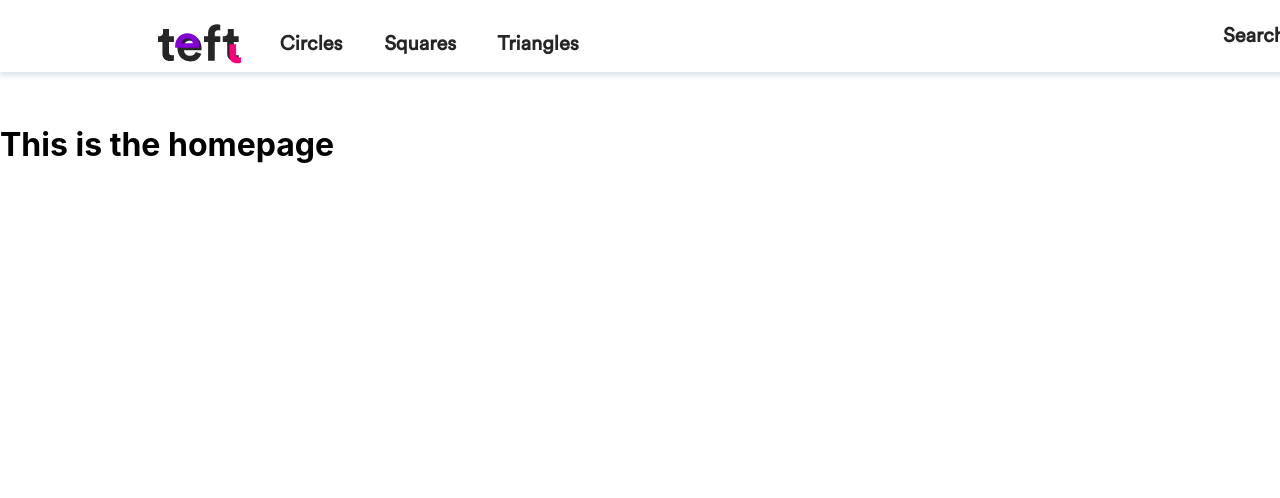
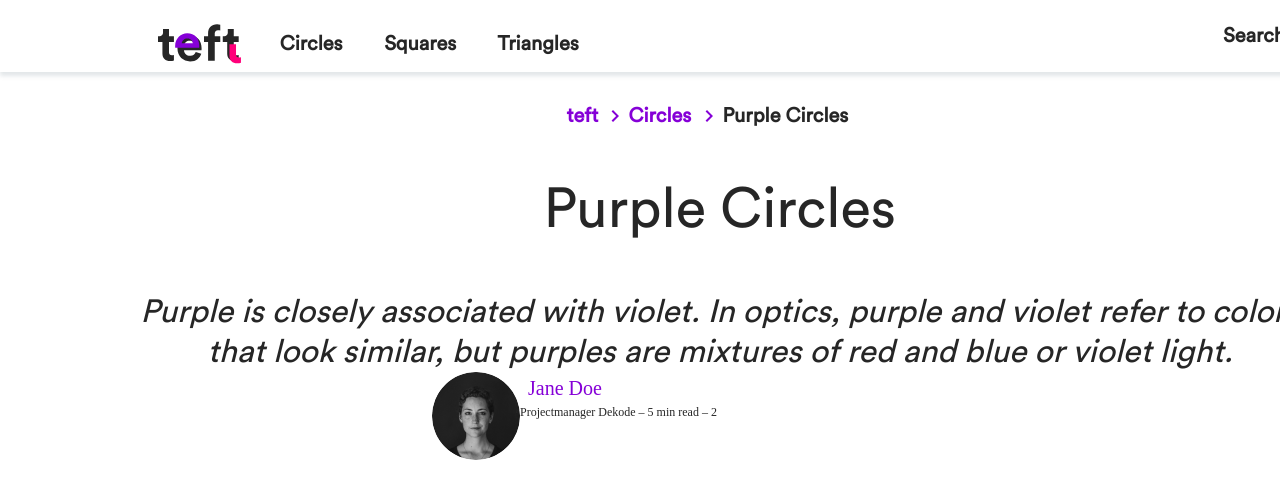
Before and after one commit to CloudMunk/dekode_technical, a React (Create React App) app: page / in a window 1280 px wide. Shown: the top 498 px of the page. Built offline with nearby package versions, Linux system fonts and the light colour scheme.

Commit message:
Landing Page layout
Began setting up elements and sections of landing page for desktop.

```diff
--- a/src/App.css
+++ b/src/App.css
@@ -1,38 +1,7 @@
-.App {
-  text-align: center;
+.desktopContainer {
+  position: relative;
+  width: 1440px;
+  height: 3116px;
+  /* White */
+  background: #FFFFFF;
 }
-
-.App-logo {
-  height: 40vmin;
-  pointer-events: none;
-}
-
-@media (prefers-reduced-motion: no-preference) {
-  .App-logo {
-    animation: App-logo-spin infinite 20s linear;
-  }
-}
-
-.App-header {
-  background-color: #282c34;
-  min-height: 100vh;
-  display: flex;
-  flex-direction: column;
-  align-items: center;
-  justify-content: center;
-  font-size: calc(10px + 2vmin);
-  color: white;
-}
-
-.App-link {
-  color: #61dafb;
-}
-
-@keyframes App-logo-spin {
-  from {
-    transform: rotate(0deg);
-  }
-  to {
-    transform: rotate(360deg);
-  }
-}
--- a/src/App.js
+++ b/src/App.js
@@ -12,7 +12,7 @@ class App extends React.Component {
 
   render() {
     return(
-      <div>
+      <div className="desktopContainer">
           <Header />
           <Switch>
             <Route exact path="/" component={Homepage} />
--- a/src/components/homepage/homepage.component.jsx
+++ b/src/components/homepage/homepage.component.jsx
@@ -1,10 +1,44 @@
 import React from 'react'
+
+import rightArrowSmall from '../../assets/arrowSmallRight.svg'
+import janeDoe from '../../assets/janeDoe.png'
 
 import './homepage.styles.scss'
 
 const Homepage = () => (
-    <div className="homepageContainer">
-        <h1>This is the homepage</h1>
+    <div className="autoLayout">
+        <div className="frame13">
+            <p className="teft">
+                teft
+            </p>
+            <img src={rightArrowSmall} alt="Small pruple arrow pointing right" className="forwardFirst" />
+            <p className="circlesHome">
+                Circles
+            </p>
+            <img src={rightArrowSmall} alt="Small pruple arrow pointing right" className="forwardSecond" />
+            <p className="purpleCircles">
+                Purple Circles
+            </p>
+        </div>
+       <h1 className="pageHeader">
+            Purple Circles
+       </h1>
+       <p className="purpleAssociated">
+        Purple is closely associated with violet. In optics, purple and violet refer to colors that
+        look similar, but purples are mixtures of red and blue or violet light.
+       </p>
+       <div className="frame28">
+       <img src={janeDoe} className="janeDoe" alt="Jane Doe worker"/>
+           <div className="frame26">
+                <p className="janeDoeName">
+                    Jane Doe
+                </p>
+                <p className="metatekstDesktop">
+                    Projectmanager Dekode – 5 min read – 2
+                </p>
+           </div>
+
+       </div>
     </div>
 )
 
--- a/src/components/homepage/homepage.styles.jsx
+++ /dev/null
@@ -1 +0,0 @@
-import styled from 'styled-components';
--- a/src/components/homepage/homepage.styles.scss
+++ b/src/components/homepage/homepage.styles.scss
@@ -1,10 +1,14 @@
-$breakpoint-tablet: 1199px;
 $breakpoint-bigscreen: 4000px;
 $breakpoint-mobile: 799px;
-
+@font-face {
+   font-family: 'CircularStdBook';
+   src: url(/fonts/CircularStdBook.woff) format('woff'),
+        url(/fonts/CircularStdBook.woff2) format('woff2'),
+   }
 // Desktop
 @media (min-width: 1200px) and (max-width: $breakpoint-bigscreen) {
- .homepageContainer {
+
+   .autoLayout {
       display: flex;
       flex-direction: column;
       padding: 0px;
@@ -14,6 +18,268 @@ $breakpoint-mobile: 799px;
       height: 3012px;
       left: 0px;
       top: 104px;
+   }
+   .frame13 {
+      /* Auto Layout */
+      display: flex;
+      flex-direction: row;
+      padding: 0px;
+      position: static;
+      width: 307px;
+      height: 24px;
+      left: calc(50% - 307px/2);
+      top: calc(50% - 24px/2 - 1494px);
+
+      /* Inside Auto Layout */
+      flex: none;
+      order: 0;
+      align-self: center;
+      margin: 0px 48px;
+   }
+   .teft {
+      position: static;
+      width: 34px;
+      height: 24px;
+      left: 0px;
+      top: 0px;
+
+      /* Navigasjon desktop */
+      font-family: 'CircularStdBook';
+      font-style: normal;
+      font-weight: bold;
+      font-size: 20px;
+      line-height: 24px;
+      /* identical to box height, or 120% */
+
+
+      /* Main */
+      color: #8500D7;
+
+      /* Inside Auto Layout */
+      flex: none;
+      order: 0;
+      align-self: center;
+      margin: 8px 0px;
+   }
+   .purpleCircles {
+      position: static;
+      width: 127px;
+      height: 24px;
+      left: 180px;
+      top: 0px;
+
+      /* Navigasjon desktop */
+      font-family: 'CircularStdBook';
+      font-style: normal;
+      font-weight: bold;
+      font-size: 20px;
+      line-height: 24px;
+      /* identical to box height, or 120% */
+
+
+      /* Black */
+      color: #262626;
+
+      /* Inside Auto Layout */
+      flex: none;
+      order: 4;
+      align-self: center;
+      margin: 8px 0px;
+   }
+   .circlesHome {
+      position: static;
+      width: 66px;
+      height: 24px;
+      left: 74px;
+      top: 0px;
+
+      /* Navigasjon desktop */
+
+      font-family: 'CircularStdBook';
+      font-style: normal;
+      font-weight: bold;
+      font-size: 20px;
+      line-height: 24px;
+      /* identical to box height, or 120% */
+      /* Main */
+      color: #8500D7;
+      /* Inside Auto Layout */
+      flex: none;
+      order: 2;
+      align-self: center;
+      margin: 8px 0px;
+   }
+   .forwardFirst {
+      position: static;
+      left: 42px;
+      top: 0px;
+      /* Inside Auto Layout */
+      flex: none;
+      order: 1;
+      align-self: center;
+      margin: 8px 10px;
+   }
+   .forwardSecond {
+      position: static;
+      left: 148px;
+      top: 0px;
+      /* Inside Auto Layout */
+      flex: none;
+      order: 3;
+      align-self: center;
+      margin: 8px 10px;
+   }
+   .pageHeader {
+      position: static;
+      width: 1200px;
+      height: 64px;
+      left: 120px;
+      top: 72px;
+      /* H1 desktop */
+      font-family: 'CircularStdBook';
+      font-style: normal;
+      font-weight: 500;
+      font-size: 56px;
+      line-height: 64px;
+      /* identical to box height, or 114% */
+      text-align: center;
+      /* Black */
+      color: #262626;
+      /* Inside Auto Layout */
+      flex: none;
+      order: 1;
+      align-self: center;
+      margin: 50px 48px;
+   }
+   .purpleAssociated {
+      position: static;
+      width: 1200px;
+      height: 80px;
+      left: 120px;
+      top: 184px;
+
+      /* Ingress desktop */
+      font-family: 'CircularStdBook';
+      font-style: italic;
+      font-weight: normal;
+      font-size: 32px;
+      line-height: 40px;
+      /* or 125% */
+      text-align: center;
+      /* Black */
+      color: #262626;
+      /* Inside Auto Layout */
+      flex: none;
+      order: 2;
+      align-self: center;
+      margin: 0px 48px;
+   }
+   .frame26 {
+      display: flex;
+      flex-direction: column;
+      padding: 0px;
+
+      position: static;
+      width: 472px;
+      height: 88px;
+      left: 104px;
+      top: 0px;
+
+
+      /* Inside Auto Layout */
+
+      flex: none;
+      order: 1;
+      align-self: center;
+      margin: 16px 0px;
+   }
+   .frame28 {
+      display: flex;
+      flex-direction: row;
+      padding: 0px;
+
+      position: static;
+      width: 576px;
+      height: 88px;
+      left: 432px;
+      top: 312px;
+
+
+      /* Inside Auto Layout */
+
+      flex: none;
+      order: 3;
+      align-self: center;
+      margin: 0px 48px;
+   }
+   .janeDoe {
+      position: static;
+      width: 88px;
+      height: 88px;
+      left: 0px;
+      top: 0px;
+      border-radius: 800px;
+      /* Inside Auto Layout */
+      flex: none;
+      order: 0;
+      align-self: center;
+      margin: 16px 0px;
+   }
+   .janeDoeName {
+      position: static;
+      width: 85px;
+      height: 32px;
+      left: 0px;
+      top: 0px;
+
+      /* Paragraph desktop */
+
+      font-family: Circular Std;
+      font-style: normal;
+      font-weight: normal;
+      font-size: 20px;
+      line-height: 32px;
+      /* identical to box height, or 160% */
+
+
+      /* Main */
+
+      color: #8500D7;
+
+      /* Inside Auto Layout */
+
+      flex: none;
+      order: 0;
+      align-self: flex-start;
+      margin: 0px 8px;
+   }
+   .metatekstDesktop {
+      position: static;
+      width: 472px;
+      height: 16px;
+      left: 0px;
+      top: 40px;
+
+      /* Metatekst desktop */
+
+      font-family: Circular Std;
+      font-style: normal;
+      font-weight: normal;
+      font-size: 12px;
+      line-height: 16px;
+      /* identical to box height, or 133% */
+
+
+      /* Black */
+
+      color: #262626;
+
+      /* Inside Auto Layout */
+
+      flex: none;
+      order: 1;
+      align-self: center;
+      margin: 0px 8px;
    }
 }
 
```
Also changed, not shown: src/assets/janeDoe.png (added). Lines whose indentation alone changed are shown as unchanged.
